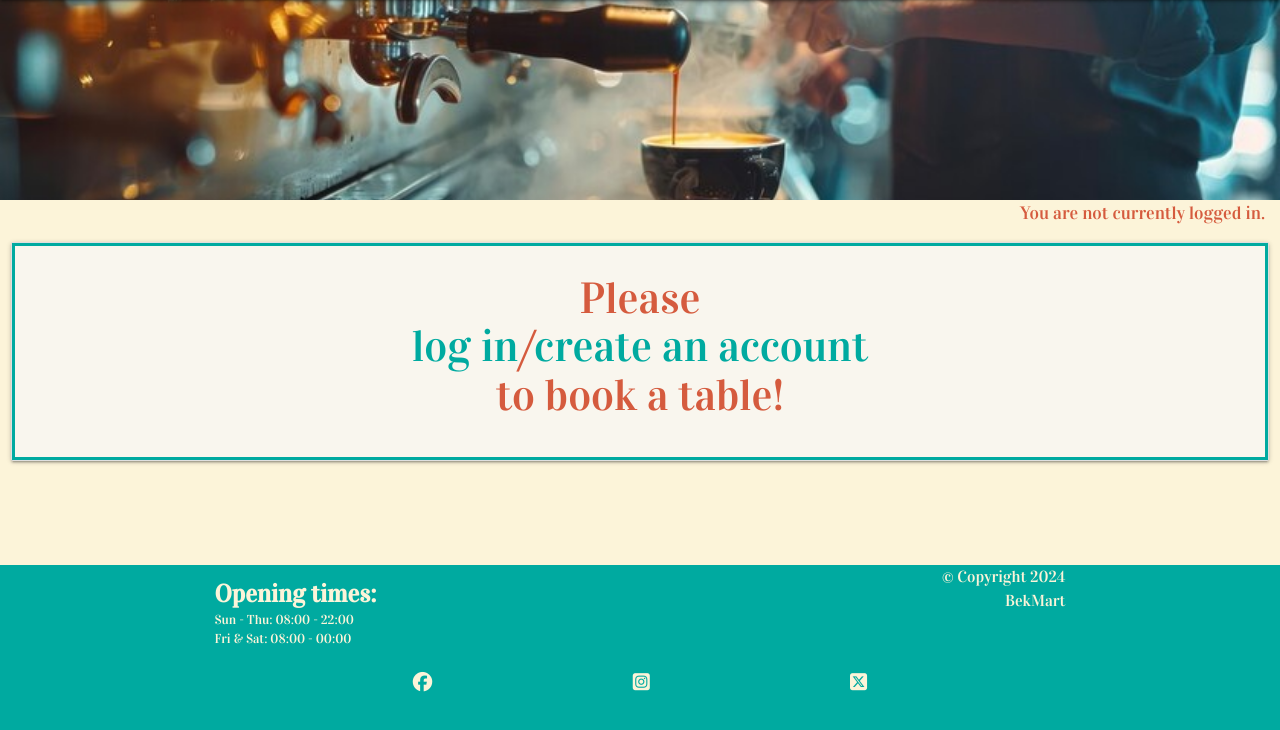
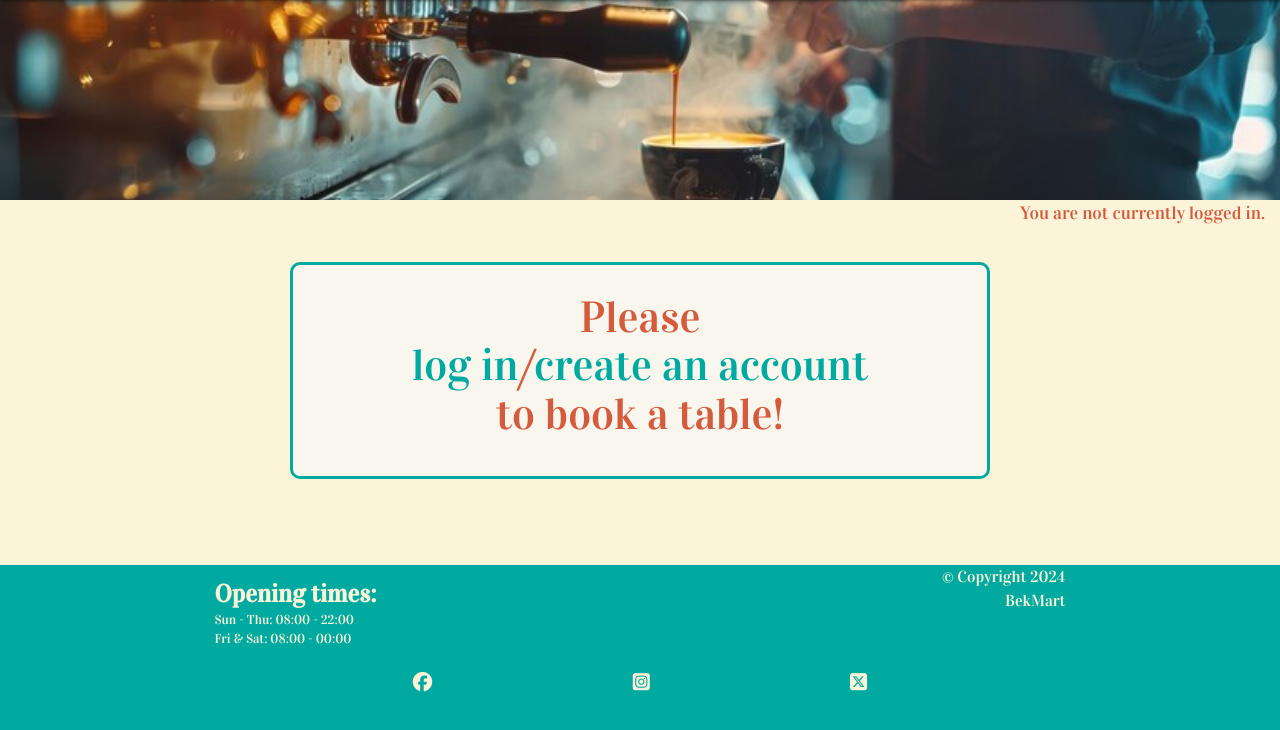
Before and after one commit to BekMart/denada, a Django app: page /book/ in a window 1280 px wide. Shown: the part 70-800 px from the top of the page. Run offline with Django 4.2, Linux system fonts and the light colour scheme; parts of the project's set-up code (start-up, migrations or seed data) failed here and were passed over; some libraries are stand-ins or nearby versions.

Commit message:
Remove existing box-shadow and boarder from booking pages

```diff
--- a/static/css/style.css
+++ b/static/css/style.css
@@ -339,10 +339,17 @@ li {
 
 /* Booking page */
 #login-booking-box {
-    background-color: #F9F6EE !important;
-    border: #00aaa0 solid 3px !important;
+    background-color: #F9F6EE;
+    border: #00aaa0 solid 3px;
+    border-radius: 10px;
     padding-bottom: 20px;
 }
+
+#book-box {
+    box-shadow: none;
+    border: none;
+}
+
 /* Form */
 .card-body {
     background-color: #fcf4d9 !important;
@@ -464,6 +471,7 @@ h5 {
     }
 
     /* Booking page */
+    #login-booking-box,
     #bookingForm {
         width: 60%;
         margin: 20px auto;
```
